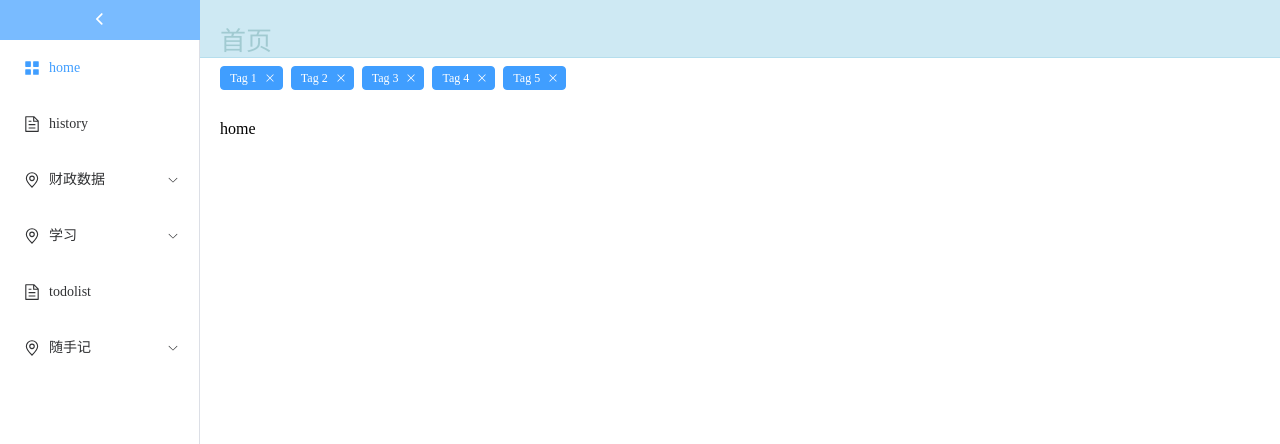
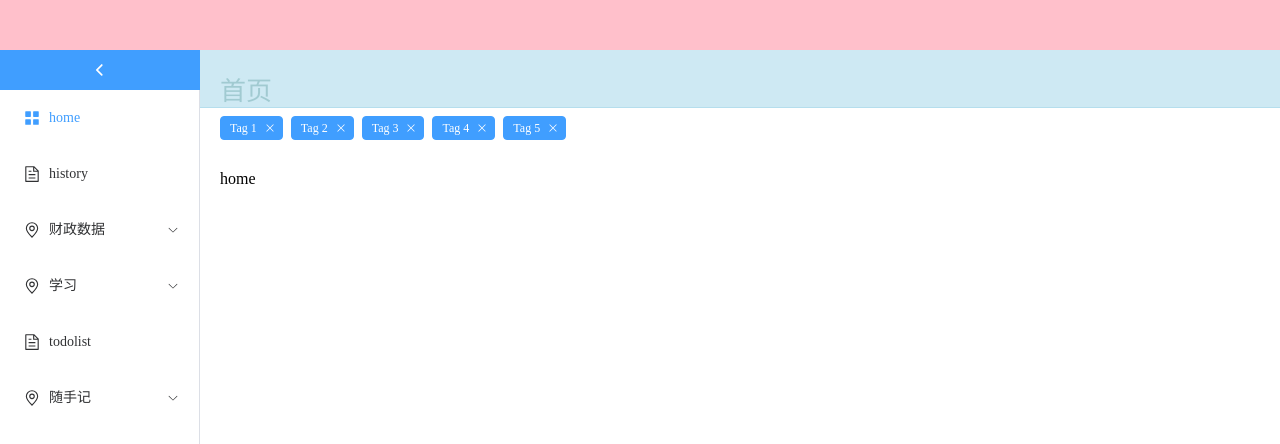
Before and after one commit to StarFireeee/secret, a Vue app: page / in a window 1280 px wide. Shown: the top 444 px of the page. Built offline with nearby package versions, Linux system fonts and the light colour scheme.

Commit message:
修改样式

```diff
--- a/src/layout/index.vue
+++ b/src/layout/index.vue
@@ -1,5 +1,6 @@
 <template>
   <div class="common-layout">
+    <div class="title"></div>
     <el-container>
       <el-aside :width="unfold ? '64px' : '200px'"><Aside @unfold="getUnfold"></Aside></el-aside>
       <el-container>
@@ -34,6 +35,10 @@ export default defineComponent({
 </script>
 
 <style lang="less" scoped>
+.title {
+  height: 50px;
+  background: pink;
+}
 .common-layout {
   height: 100%;
 }
```
